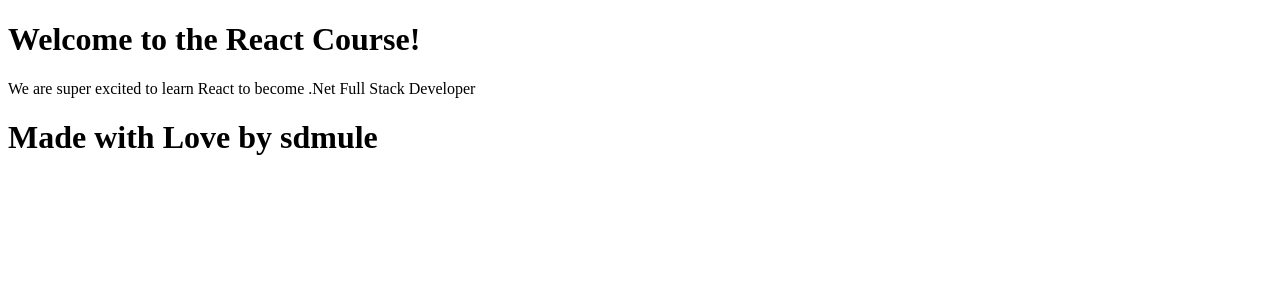
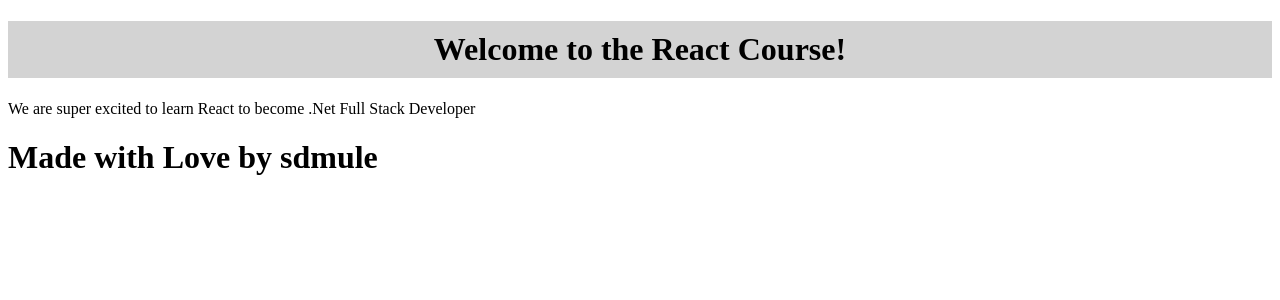
Before and after one commit to sdmule/taskopedia, a React (Vite) app: page / in a window 1280 px wide. Shown: the top 300 px of the page. Built offline with nearby package versions, Linux system fonts and the light colour scheme.

Commit message:
Style Objects in React

```diff
--- a/src/main.jsx
+++ b/src/main.jsx
@@ -1,6 +1,11 @@
 import { createRoot } from "react-dom/client";
 
 const root = createRoot(document.getElementById("root"));
+const pageStyle = {
+  textAlign: "center",
+  backgroundColor: "lightgray",
+  padding: "10px",
+};
 
 function HomePage() {
   return (
@@ -17,7 +22,7 @@
 function Header() {
   return (
     <div>
-      <h1>Welcome to the React Course!</h1>
+      <h1 style={pageStyle}>Welcome to the React Course!</h1>
     </div>
   );
 }
```
